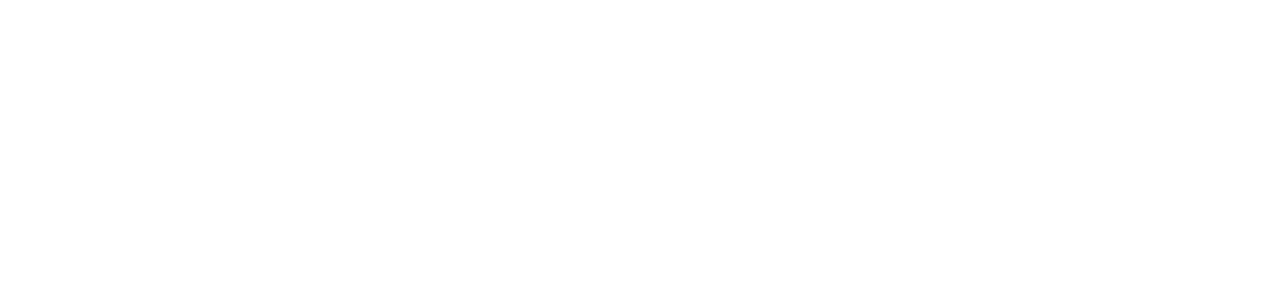
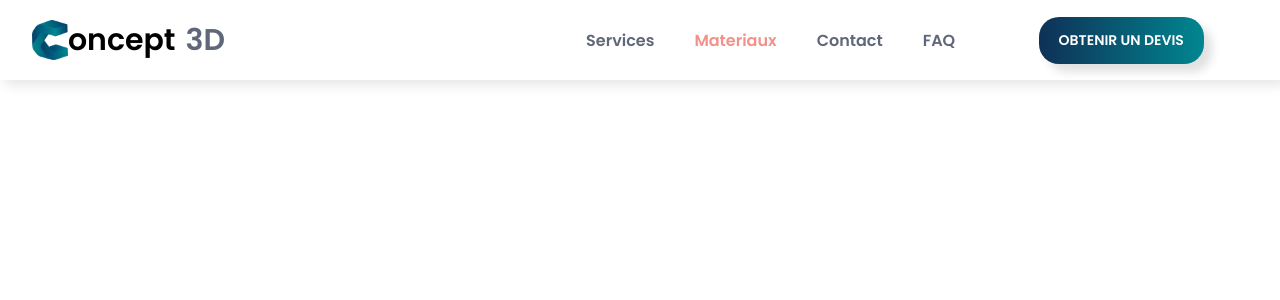
Before and after one commit to RaniaSbr/Concept3D, a React (Create React App) app in the folder my-app/: page /Catalogue in a window 1280 px wide. Before the commit this address had no page. Shown: the top 300 px of the page. Built offline with nearby package versions, Linux system fonts and the light colour scheme.

Commit message:
3rd commit

```diff
--- a/my-app/src/App.js
+++ b/my-app/src/App.js
@@ -1,16 +1,18 @@
 import Formulaire from "./Pages/formulaire";
+import Catalogue from "./Pages/Catalogue.js";
 import Acceuil from "./Pages/Accueil";
-import { BrowserRouter as Router , Routes , Route } from "react-router-dom";
+import { BrowserRouter as Router, Routes, Route } from "react-router-dom";
 
-function App (){
-        return(
-                <Router>
-                        <Routes>
-                            <Route path="/" element={<Acceuil/>}></Route>
-                            <Route path="/Devis" element={<Formulaire/>}></Route>
-                         </Routes>
-                </Router>
-        );
+function App() {
+  return (
+    <Router>
+      <Routes>
+        <Route path="/" element={<Acceuil />}></Route>
+        <Route path="/Devis" element={<Formulaire />}></Route>
+        <Route path="/Catalogue" element={<Catalogue />}></Route>
+      </Routes>
+    </Router>
+  );
 }
 
 export default App;
--- a/my-app/src/Components/Formulaire.js
+++ b/my-app/src/Components/Formulaire.js
@@ -73,7 +73,7 @@
 
   return (
     <div className="conteneur">
-      <img src="./Assets/Wave2 - Copie.png" alt="" className="background" />
+      <img src="./Assets/Wave2.png" alt="" className="background" />
       {/* <p className="p1"> Obtenir un devis</p> */}
       <p className="p2">
         Remplissez le formulaire ci-dessous avec les détails de votre projet
--- a/my-app/src/Components/Materiaux.js
+++ b/my-app/src/Components/Materiaux.js
@@ -1,9 +1,20 @@
 import React from "react";
 import "../Styles/Materiaux.css";
+import { Link } from "react-router-dom";
+import { useNavigate } from "react-router-dom";
 function Materiaux(params) {
+  const navigate = useNavigate();
+
   return (
     <div>
-      <button className="materiel">{"Catalogue des materiaux "}</button>
+      <button
+        className="materiel"
+        onClick={() => {
+          navigate("/Catalogue");
+        }}
+      >
+        {"Catalogue des materiaux "}
+      </button>
     </div>
   );
 }
--- a/my-app/src/Components/Navbar.js
+++ b/my-app/src/Components/Navbar.js
@@ -1,10 +1,11 @@
-import React from "react";
-import { useRef } from "react";
+import React, { useRef } from "react";
 import { FaBars, FaTimes } from "react-icons/fa";
 import "../Styles/main.css";
+import { NavLink } from "react-router-dom";
 
-function Navbar(params) {
+function Navbar() {
   const navRef = useRef();
+
   const showNavbar = () => {
     navRef.current.classList.toggle("responsive_nav");
   };
@@ -12,7 +13,7 @@
   return (
     <div>
       <p>cc</p>
-      <header className="navbar active">
+      <header className="navbar activee">
         <a href="/" className="logo">
           <img className="logoC" src=".\Assets\Logo.png" alt="" />
           <div className="oncept3d">
@@ -22,21 +23,19 @@
         </a>
 
         <nav className="nav-right" ref={navRef}>
-          {" "}
           <ul className="nav-right-a">
             <li> </li>
             <li>
-              <a href="/#">Services</a>
+              <NavLink to="/services">Services</NavLink>
             </li>
             <li>
-              <a href="/#">Materiaux</a>
+              <NavLink to="/Catalogue">Materiaux</NavLink>
             </li>
             <li>
-              <a href="/#">Contact</a>
+              <NavLink to="/Contact">Contact</NavLink>
             </li>
             <li>
-              {" "}
-              <a href="/#">FAQ</a>
+              <NavLink to="/FAQ">FAQ</NavLink>
             </li>
           </ul>
           <button className="devis-btn">{"Obtenir un devis "}</button>
--- a/my-app/src/Pages/Catalogue.js
+++ b/my-app/src/Pages/Catalogue.js
@@ -1,4 +1,11 @@
 import React from "react";
+import Navbar from "../Components/Navbar";
 import "../Styles/Catalogue.css";
-function Catalogue(params) {}
+function Catalogue(params) {
+  return (
+    <div className="catalogue">
+      <Navbar></Navbar>
+    </div>
+  );
+}
 export default Catalogue;
--- a/my-app/src/Styles/Catalogue.css
+++ b/my-app/src/Styles/Catalogue.css
@@ -0,0 +1,7 @@
+* {
+  padding: 0;
+  margin: 0;
+}
+.catalogue {
+  margin-left: 0;
+}
--- a/my-app/src/Styles/Form.css
+++ b/my-app/src/Styles/Form.css
@@ -1,4 +1,9 @@
 .dev {
-  margin-top: 100px;
+  margin-top: 140px;
   margin-bottom: 50px;
 }
+@media only screen and (max-width: 1024px) {
+  .dev {
+    margin-top: 0px;
+  }
+}
--- a/my-app/src/Styles/Formulaire.css
+++ b/my-app/src/Styles/Formulaire.css
@@ -24,7 +24,7 @@
   position: fixed;
   z-index: 0;
   top: 0;
-  margin-top: 160px;
+  margin-top: 140px;
 }
 .formulaire {
   box-shadow: 5px 5px 10px rgba(0, 0, 0, 0.3);
@@ -45,6 +45,7 @@
   width: 700px;
   font-weight: 400;
   margin-bottom: 50px;
+  text-align: center;
 }
 label,
 p {
@@ -177,6 +178,7 @@
   position: relative;
   cursor: pointer;
   box-shadow: 8px 8px 10px rgb(0, 0, 0, 0.12);
+  margin-bottom: 30px;
 }
 .send:hover {
   background-image: linear-gradient(180deg, var(--vert), var(--bleu));
@@ -246,4 +248,11 @@
   .formulaire {
     width: 400px;
   }
+  .send {
+    padding: 10px 50px;
+    margin-bottom: 20px;
+  }
+  .p2 {
+    display: none;
+  }
 }
--- a/my-app/src/Styles/main.css
+++ b/my-app/src/Styles/main.css
@@ -20,7 +20,14 @@
   text-decoration: none;
   color: black;
 }
-
+.active {
+  color: var(--secondaryColor);
+}
+.activee::after {
+  background-color: red;
+  height: 20px;
+  width: 20px;
+}
 .logo {
   display: flex;
   align-items: center;
```
Also changed, not shown: my-app/public/Assets/Logo.png (renamed from my-app/public/Assets/Logo - Copie.png), my-app/public/Assets/Wave2.png (renamed from my-app/public/Assets/Wave2 - Copie - Copie.png).
